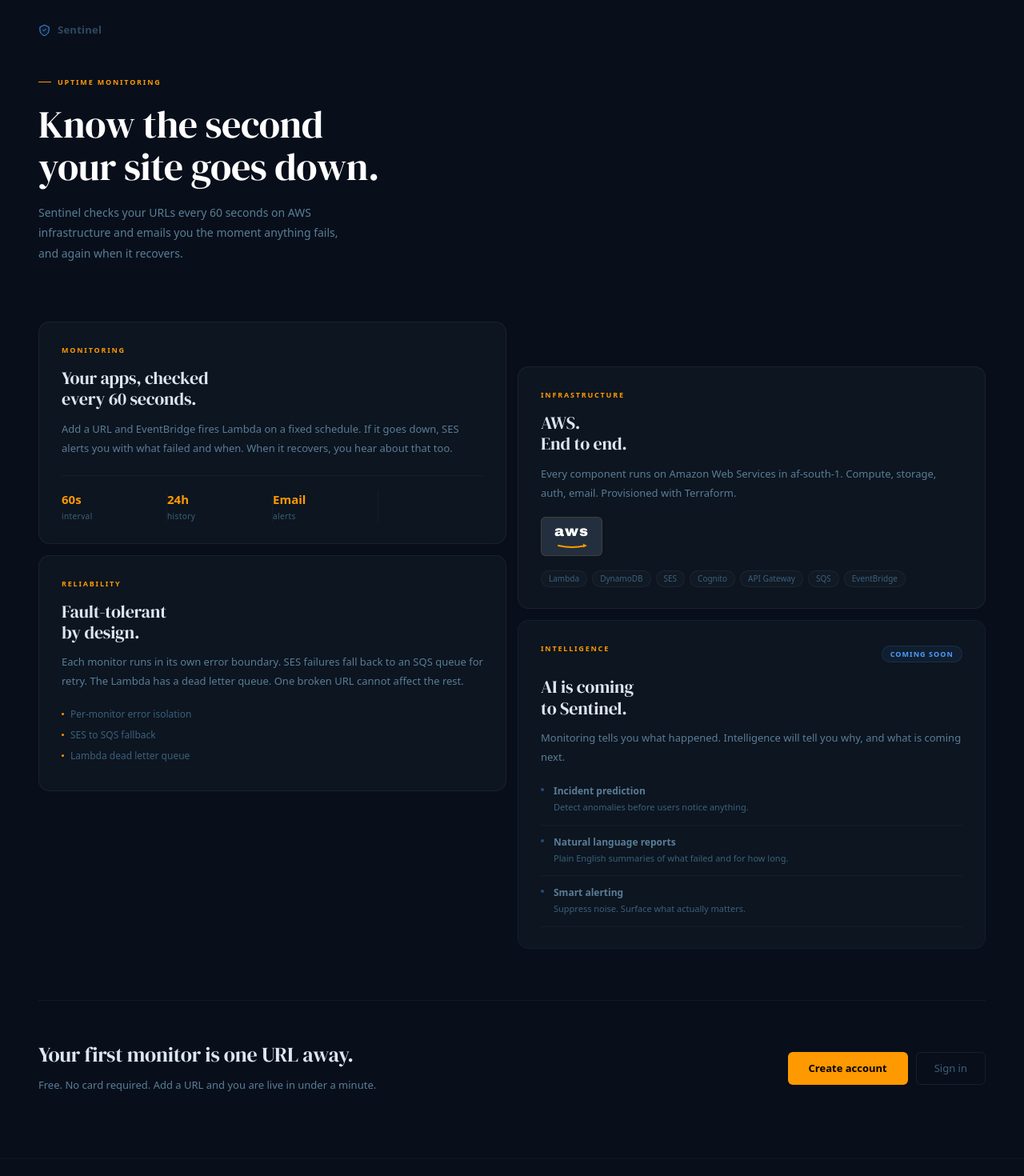
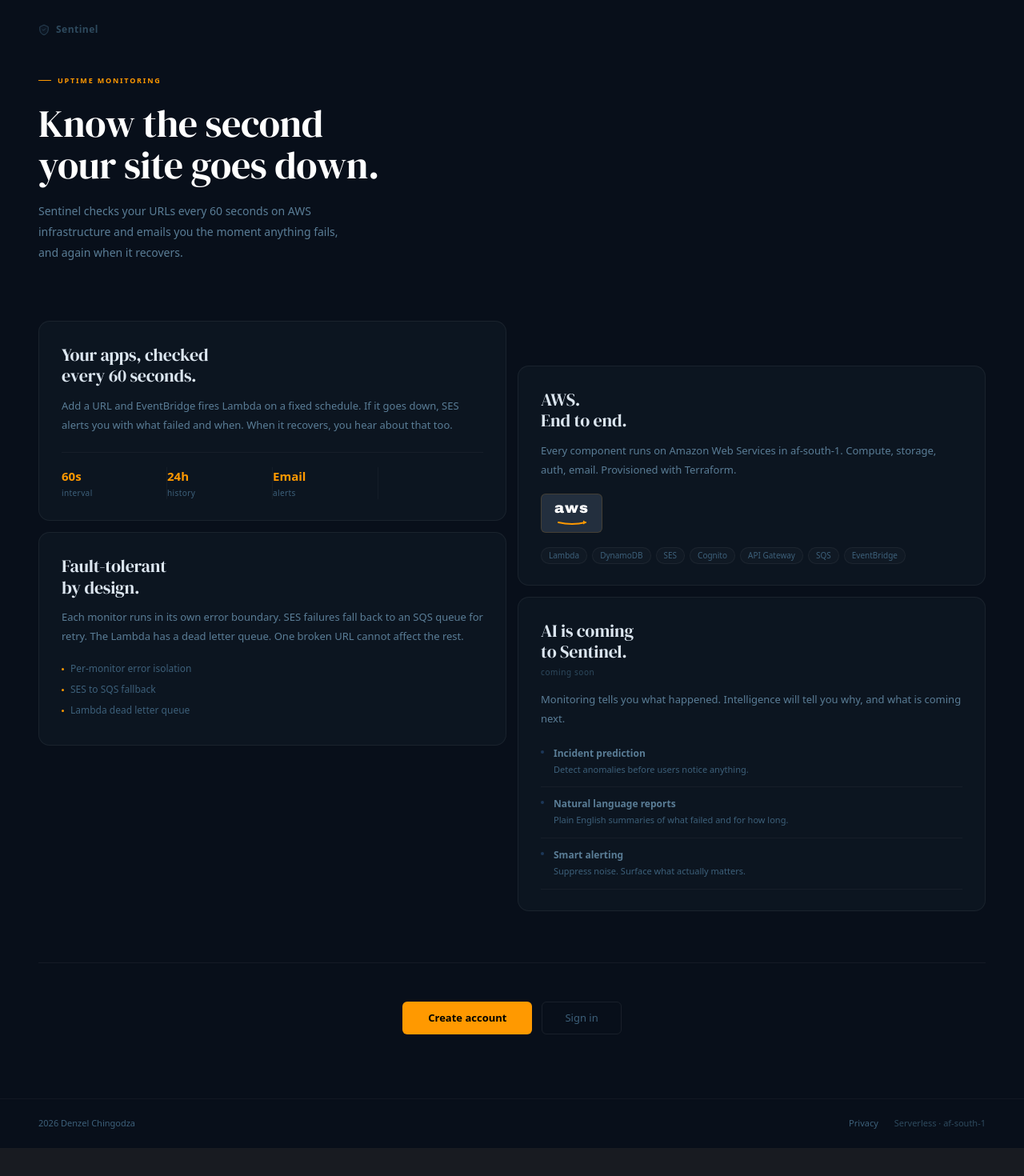
Before and after one commit to denzelchingodza/Sentinel, a Next.js app in the folder frontend/: page / in a window 1280 px wide. Shown: the top 1470 px of the page at 80% size. After the commit the page ends 1435 px from the top, so only its background shows below. Built offline with nearby package versions, Linux system fonts and the light colour scheme.

Commit message:
landing: remove section labels, blend logo, strip CTA copy, quiet coming soon

```diff
--- a/frontend/app/page.tsx
+++ b/frontend/app/page.tsx
@@ -3,12 +3,12 @@
 import { useEffect } from "react";
 import Link from "next/link";
 
-function ShieldIcon({ size = 18 }: { size?: number }) {
+function ShieldIcon() {
   return (
-    <svg width={size} height={size} viewBox="0 0 24 24" fill="none">
+    <svg width={14} height={14} viewBox="0 0 24 24" fill="none">
       <path d="M12 2L3 6v6c0 5.25 3.75 10.15 9 11.25C17.25 22.15 21 17.25 21 12V6L12 2z"
-        stroke="#4a9eff" strokeWidth="1.5" strokeLinejoin="round" fill="rgba(74,158,255,0.08)" />
-      <path d="M9 12l2 2 4-4" stroke="#4a9eff" strokeWidth="1.5" strokeLinecap="round" strokeLinejoin="round" />
+        stroke="#2e4a5e" strokeWidth="1.5" strokeLinejoin="round" fill="rgba(46,74,94,0.15)" />
+      <path d="M9 12l2 2 4-4" stroke="#2e4a5e" strokeWidth="1.5" strokeLinecap="round" strokeLinejoin="round" />
     </svg>
   );
 }
@@ -32,15 +32,6 @@ const CARD: React.CSSProperties = {
   padding: "28px 28px 26px",
   display: "flex",
   flexDirection: "column",
-};
-
-const LABEL: React.CSSProperties = {
-  fontSize: 9,
-  fontWeight: 700,
-  letterSpacing: "0.2em",
-  textTransform: "uppercase" as const,
-  color: "#FF9900",
-  marginBottom: 14,
 };
 
 const BODY: React.CSSProperties = {
@@ -94,15 +85,14 @@ export default function Home() {
 
       <div style={{ minHeight: "100vh", background: "#080f1a", color: "#dce6f0", fontFamily: "system-ui, -apple-system, sans-serif" }}>
 
-        {/* Wordmark — blends with app */}
-        <div style={{ padding: "28px 48px", display: "flex", alignItems: "center", gap: 9 }}>
-          <ShieldIcon size={15} />
-          <span style={{ fontWeight: 600, fontSize: 13, color: "#2e4a5e", letterSpacing: "0.02em" }}>Sentinel</span>
+        <div style={{ padding: "28px 48px", display: "flex", alignItems: "center", gap: 8 }}>
+          <ShieldIcon />
+          <span style={{ fontWeight: 600, fontSize: 12, color: "#2e4a5e", letterSpacing: "0.04em" }}>Sentinel</span>
         </div>
 
         <main style={{ padding: "20px 48px 80px" }}>
 
-          {/* HERO — no button */}
+          {/* HERO */}
           <div style={{ paddingBottom: 72, maxWidth: 540 }}>
             <div data-reveal data-delay="0"
               style={{ fontSize: 9, fontWeight: 700, letterSpacing: "0.2em", textTransform: "uppercase", color: "#FF9900", marginBottom: 20, display: "flex", alignItems: "center", gap: 8 }}>
@@ -126,7 +116,6 @@ export default function Home() {
             <div style={{ display: "flex", flexDirection: "column", gap: 14 }}>
 
               <div data-reveal data-delay="0" className="ch" style={CARD}>
-                <div style={LABEL}>Monitoring</div>
                 <h2 style={HEADING}>Your apps, checked<br />every 60 seconds.</h2>
                 <p style={BODY}>
                   Add a URL and EventBridge fires Lambda on a fixed schedule. If it goes down, SES alerts you with what failed and when. When it recovers, you hear about that too.
@@ -143,7 +132,6 @@ export default function Home() {
               </div>
 
               <div data-reveal data-delay="80" className="ch" style={CARD}>
-                <div style={LABEL}>Reliability</div>
                 <h2 style={HEADING}>Fault-tolerant<br />by design.</h2>
                 <p style={BODY}>
                   Each monitor runs in its own error boundary. SES failures fall back to an SQS queue for retry. The Lambda has a dead letter queue. One broken URL cannot affect the rest.
@@ -164,7 +152,6 @@ export default function Home() {
             <div style={{ display: "flex", flexDirection: "column", gap: 14, marginTop: 56 }}>
 
               <div data-reveal data-delay="100" className="ch" style={CARD}>
-                <div style={LABEL}>Infrastructure</div>
                 <h2 style={HEADING}>AWS.<br />End to end.</h2>
                 <p style={BODY}>
                   Every component runs on Amazon Web Services in af-south-1. Compute, storage, auth, email. Provisioned with Terraform.
@@ -179,12 +166,9 @@ export default function Home() {
                 </div>
               </div>
 
-              <div data-reveal data-delay="180" className="ch" style={{ ...CARD, borderColor: "rgba(74,158,255,0.08)" }}>
-                <div style={{ display: "flex", alignItems: "center", justifyContent: "space-between", marginBottom: 14 }}>
-                  <div style={LABEL}>Intelligence</div>
-                  <span style={{ fontSize: 9, fontWeight: 700, letterSpacing: "0.12em", textTransform: "uppercase", background: "rgba(74,158,255,0.07)", border: "1px solid rgba(74,158,255,0.14)", color: "#4a9eff", borderRadius: 20, padding: "3px 10px" }}>Coming soon</span>
-                </div>
-                <h2 style={HEADING}>AI is coming<br />to Sentinel.</h2>
+              <div data-reveal data-delay="180" className="ch" style={CARD}>
+                <h2 style={{ ...HEADING, marginBottom: 6 }}>AI is coming<br />to Sentinel.</h2>
+                <span style={{ fontSize: 10, color: "#2e4a5e", letterSpacing: "0.06em", marginBottom: 14, display: "block" }}>coming soon</span>
                 <p style={{ ...BODY, marginBottom: 22 }}>
                   Monitoring tells you what happened. Intelligence will tell you why, and what is coming next.
                 </p>
@@ -195,7 +179,7 @@ export default function Home() {
                     { title: "Smart alerting", desc: "Suppress noise. Surface what actually matters." },
                   ].map((f) => (
                     <div key={f.title} style={{ display: "flex", gap: 12, paddingBottom: 12, borderBottom: "1px solid rgba(255,255,255,0.04)" }}>
-                      <div style={{ width: 4, height: 4, borderRadius: "50%", background: "rgba(74,158,255,0.4)", marginTop: 5, flexShrink: 0 }} />
+                      <div style={{ width: 4, height: 4, borderRadius: "50%", background: "rgba(74,158,255,0.25)", marginTop: 5, flexShrink: 0 }} />
                       <div>
                         <div style={{ fontSize: 12, fontWeight: 600, color: "#5a7d96", marginBottom: 2 }}>{f.title}</div>
                         <div style={{ fontSize: 11, color: "#3d607a", lineHeight: 1.7 }}>{f.desc}</div>
@@ -208,25 +192,18 @@ export default function Home() {
             </div>
           </div>
 
-          {/* CTA — blends as part of the page, not a boxed card */}
-          <div data-reveal data-delay="0" style={{ borderTop: "1px solid rgba(255,255,255,0.05)", marginTop: 64, paddingTop: 52, display: "flex", alignItems: "center", justifyContent: "space-between", gap: 40 }}>
-            <div>
-              <h2 style={{ ...HEADING, fontSize: 26, margin: "0 0 10px" }}>Your first monitor is one URL away.</h2>
-              <p style={{ ...BODY, margin: 0 }}>Free. No card required. Add a URL and you are live in under a minute.</p>
-            </div>
-            <div style={{ display: "flex", gap: 10, flexShrink: 0 }}>
-              <Link href="/auth" style={{ background: "#FF9900", color: "#000", fontWeight: 700, fontSize: 13, borderRadius: 6, padding: "11px 26px", textDecoration: "none", whiteSpace: "nowrap" }}>
-                Create account
-              </Link>
-              <Link href="/auth" style={{ background: "transparent", color: "#3d607a", fontSize: 13, border: "1px solid rgba(255,255,255,0.07)", borderRadius: 6, padding: "10px 22px", textDecoration: "none", whiteSpace: "nowrap" }}>
-                Sign in
-              </Link>
-            </div>
+          {/* CTA — just the buttons */}
+          <div data-reveal data-delay="0" style={{ borderTop: "1px solid rgba(255,255,255,0.05)", marginTop: 64, paddingTop: 48, display: "flex", justifyContent: "center", gap: 12 }}>
+            <Link href="/auth" style={{ background: "#FF9900", color: "#000", fontWeight: 700, fontSize: 13, borderRadius: 6, padding: "11px 32px", textDecoration: "none" }}>
+              Create account
+            </Link>
+            <Link href="/auth" style={{ background: "transparent", color: "#3d607a", fontSize: 13, border: "1px solid rgba(255,255,255,0.07)", borderRadius: 6, padding: "10px 28px", textDecoration: "none" }}>
+              Sign in
+            </Link>
           </div>
 
         </main>
 
-        {/* FOOTER */}
         <footer style={{ borderTop: "1px solid rgba(255,255,255,0.04)", padding: "22px 48px", display: "flex", alignItems: "center", justifyContent: "space-between", flexWrap: "wrap", gap: 12 }}>
           <span style={{ fontSize: 11, color: "#3d607a" }}>2026 Denzel Chingodza</span>
           <div style={{ display: "flex", gap: 20, alignItems: "center" }}>
```
